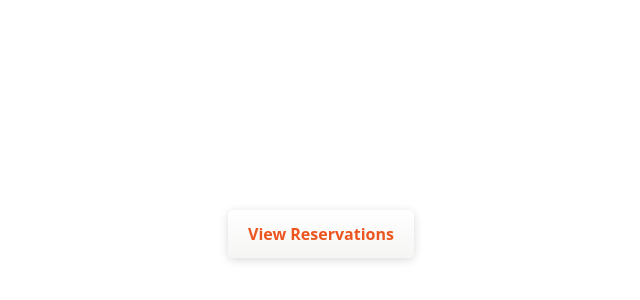
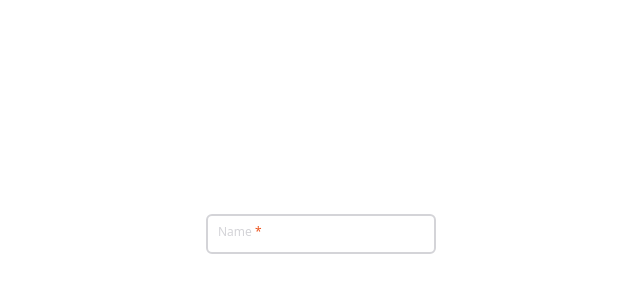
Before and after one commit to Real-Bird/home-quiz-manage-reservations, a React (Vite) app: page / in a window 1280 px wide. Shown: the part 166-466 px from the top of the page, without its empty margins (319-959 px from the left). Built offline with nearby package versions, Linux system fonts and the light colour scheme.

Commit message:
feat: (#1) input component
23-10-20

```diff
--- a/src/App.tsx
+++ b/src/App.tsx
@@ -1,9 +1,12 @@
-import { Button, Layout } from "@src/components/common";
+import { Input, Layout } from "@src/components/common";
+import { useRef } from "react";
 
 function App() {
+  const inputRef = useRef<HTMLInputElement>(null);
   return (
     <Layout>
-      <Button className="text-highlight px-5">View Reservations</Button>
+      {/* <Button className="text-highlight px-5">View Reservations</Button> */}
+      <Input placeholder="Name" required id="name" ref={inputRef} />
     </Layout>
   );
 }
--- /dev/null
+++ b/src/components/common/Input.tsx
@@ -0,0 +1,35 @@
+import { cls } from "@src/utils";
+import { InputHTMLAttributes, forwardRef } from "react";
+
+export const Input = forwardRef<HTMLInputElement, InputProps>(
+  ({ placeholder, required, ...inputAttrs }, inputRef) => {
+    const { id, disabled } = inputAttrs;
+    const onInputFocus = () => {
+      if (inputRef && "current" in inputRef && inputRef.current) {
+        inputRef.current.focus();
+      }
+    };
+    return (
+      <div className="relative" onClick={onInputFocus}>
+        <input
+          ref={inputRef}
+          className={cls(
+            disabled ? "bg-gray-300" : "",
+            "peer block w-full appearance-none bg-transparent px-3 py-2 text-sm text-zinc-800 focus:outline-none rounded-md border-2 border-zinc-300 focus:border-highlight"
+          )}
+          placeholder=" "
+        />
+        <label
+          className="absolute top-0 translate-x-3 z-10 transform text-[0.75rem] text-zinc-300 duration-300 peer-placeholder-shown:translate-y-1/2 peer-focus:-translate-y-3 bg-white peer-focus:text-highlight cursor-text"
+          htmlFor={id}>
+          {placeholder} {required && <span className="text-highlight">*</span>}
+        </label>
+      </div>
+    );
+  }
+);
+
+interface InputProps extends InputHTMLAttributes<HTMLInputElement> {
+  placeholder: string;
+  required?: boolean;
+}
--- a/src/components/common/index.ts
+++ b/src/components/common/index.ts
@@ -1,2 +1,3 @@
 export * from "./Layout";
 export * from "./Button";
+export * from "./Input";
```
